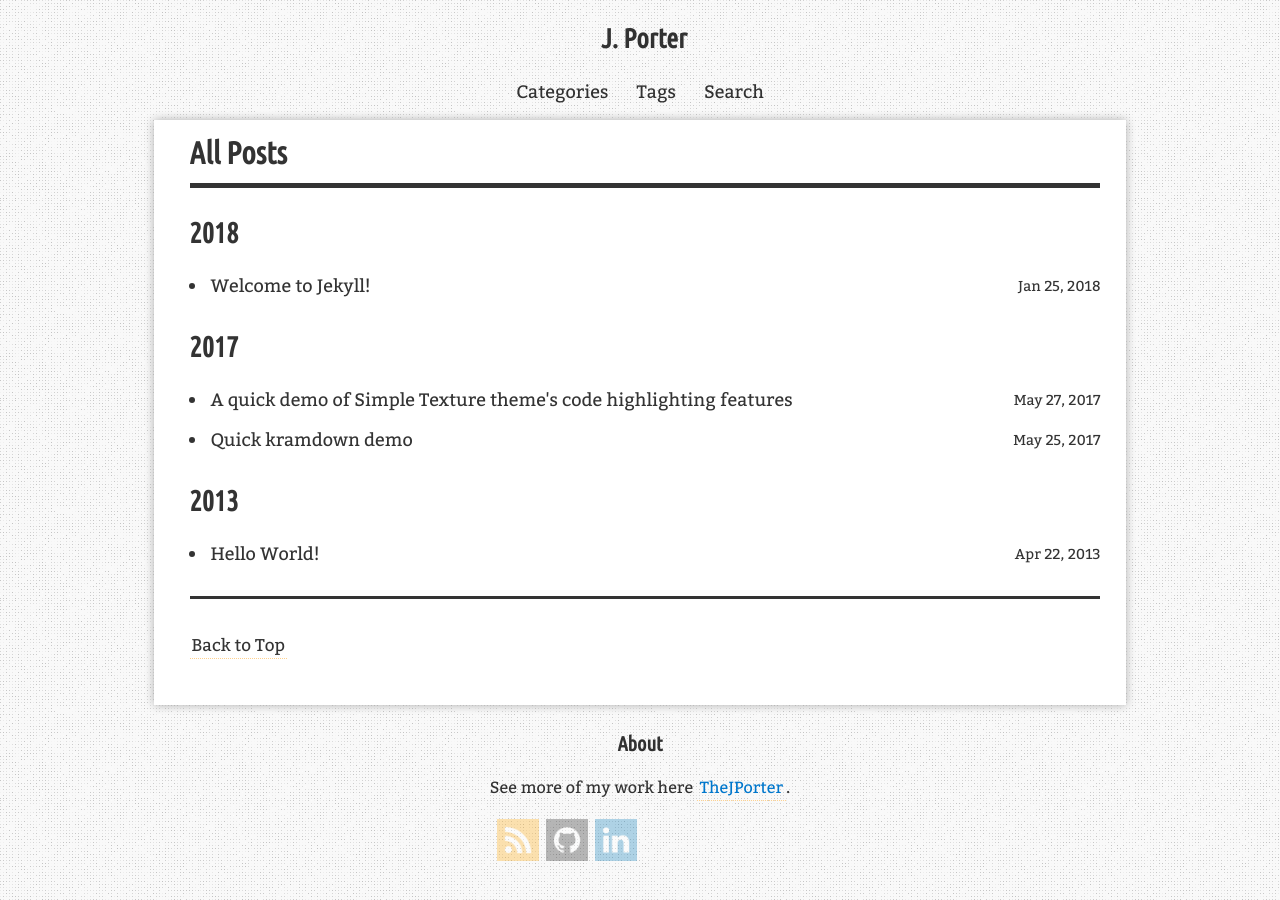
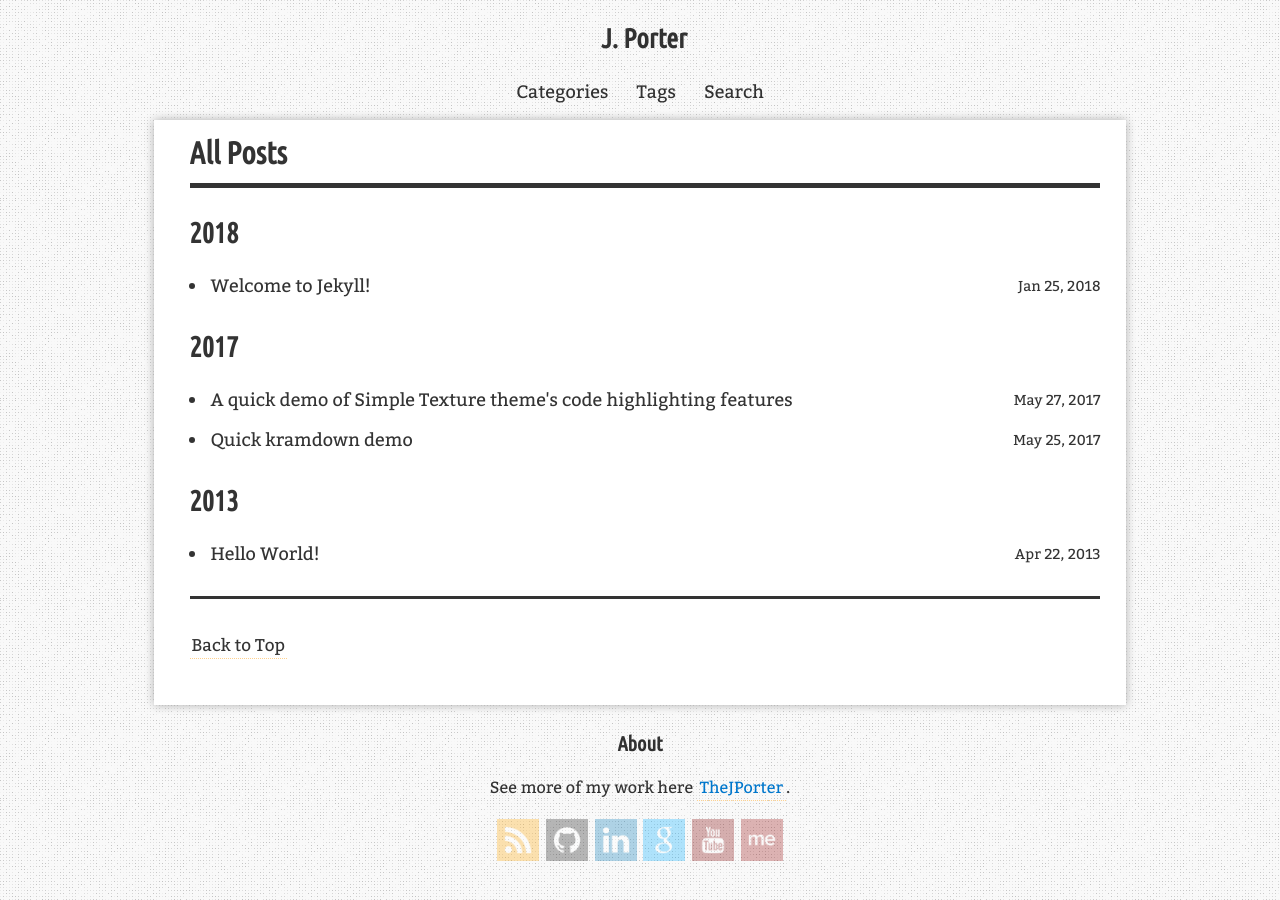
Before and after one commit to bigdjrp/bigdjrp.github.io, a Jekyll site: the page built from blog/index.html, in a window 1280 px wide. Built offline with Jekyll 4.4.1, drawn with Linux system fonts in a browser that asks for light colours; nearby versions of some CDN libraries; comment, search, counter and statistics services are not loaded.

Commit message:
icon chnages

```diff
--- a/_sass/simple-texture/common/_social-icons.scss
+++ b/_sass/simple-texture/common/_social-icons.scss
@@ -44,10 +44,10 @@ $size: 48;
         background-color: #D14836;
     }
 
-    .ico-instagram {
-        @include get-ico-image(instagram);
+    .ico-aboutme {
+        @include get-ico-image(aboutme);
 
-        background-color: #E4405F;
+        background-color: #991010;
     }
 
     .ico-linkedin {
@@ -62,10 +62,10 @@ $size: 48;
         background-color: #FFA500;
     }
 
-    .ico-stackoverflow {
-        @include get-ico-image(stackoverflow);
+    .ico-youtube {
+        @include get-ico-image(youtube);
 
-        background-color: #FE7A16;
+        background-color: #800000;
     }
 
     .ico-twitter {
@@ -74,9 +74,9 @@ $size: 48;
         background-color: #1DA1F2;
     }
 
-    .ico-vk {
-        @include get-ico-image(vk);
+    .ico-google {
+        @include get-ico-image(google);
 
-        background-color: #6383A8;
+        background-color: #00ABFF;
     }
 }
```
